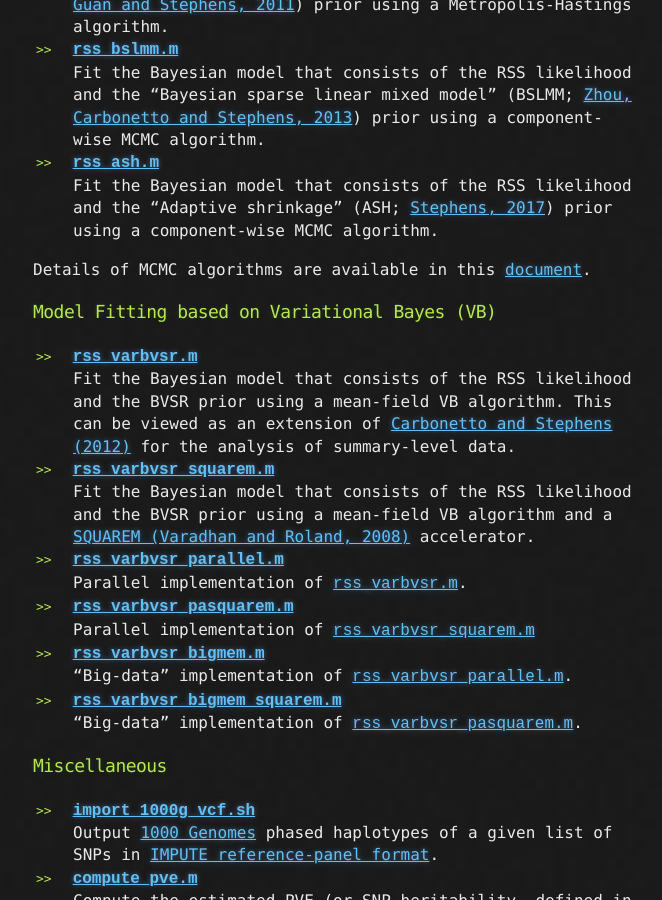
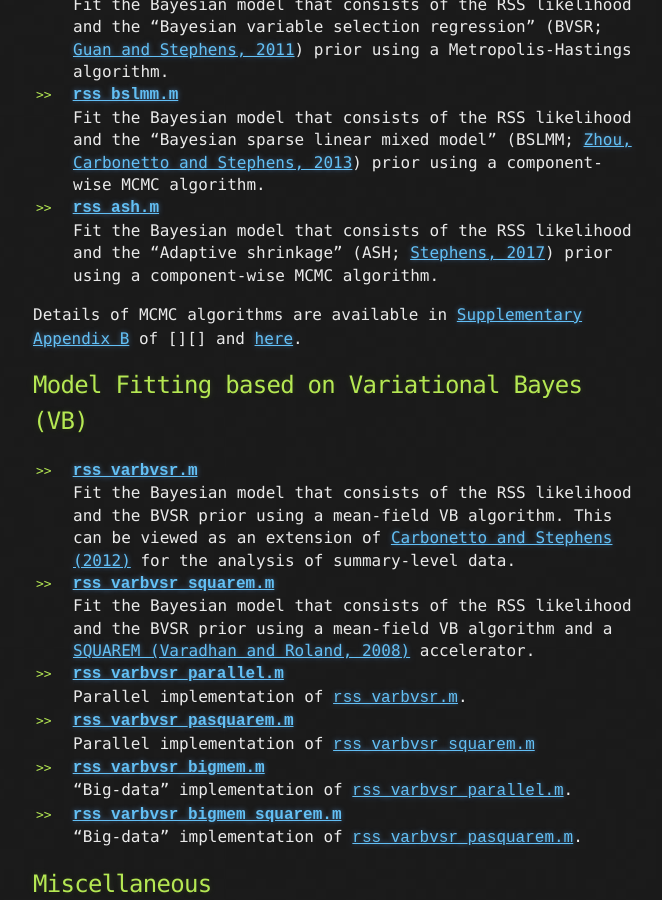
Before and after one commit to stephenslab/rss, a Jekyll site: the page built from docs/Functionalities.md, in a window 1280 px wide and 900 px high, scrolled down 416 px. Shown: the whole window, without its empty margins (307-969 px from the left). Built offline with Jekyll 4.4.1, drawn with Linux system fonts in a browser that asks for light colours; our own code applies the rules of GitHub Pages for plain Markdown files.

Commit message:
update functionality page

```diff
--- a/docs/Functionalities.md
+++ b/docs/Functionalities.md
@@ -2,15 +2,21 @@
 layout: default
 ---
 
-### Model Fitting based on Markov chain Monte Carlo (MCMC)
+[Zhu and Stephens (*Ann. Appl. Stat.*, 2017)]: https://projecteuclid.org/euclid.aoas/1507168840
+[Zhu and Stephens (*bioRxiv*, 2017)]: https://doi.org/10.1101/160770
+
+## Model Fitting based on Markov chain Monte Carlo (MCMC)
 
 - [**`rss_bvsr.m`**](https://github.com/stephenslab/rss/blob/master/src/rss_bvsr.m) <br> Fit the Bayesian model that consists of the RSS likelihood and the "Bayesian variable selection regression" (BVSR; [Guan and Stephens, 2011](https://projecteuclid.org/euclid.aoas/1318514285)) prior using a Metropolis-Hastings algorithm.
 - [**`rss_bslmm.m`**](https://github.com/stephenslab/rss/blob/master/src/rss_bslmm.m) <br> Fit the Bayesian model that consists of the RSS likelihood and the "Bayesian sparse linear mixed model" (BSLMM; [Zhou, Carbonetto and Stephens, 2013](http://journals.plos.org/plosgenetics/article?id=10.1371/journal.pgen.1003264)) prior using a component-wise MCMC algorithm.
 - [**`rss_ash.m`**](https://github.com/stephenslab/rss/blob/master/src/rss_ash.m) <br> Fit the Bayesian model that consists of the RSS likelihood and the "Adaptive shrinkage" (ASH; [Stephens, 2017](https://doi.org/10.1093/biostatistics/kxw041)) prior using a component-wise MCMC algorithm.
 
-Details of MCMC algorithms are available in this [document](http://www.stat.uchicago.edu/~xiangzhu/rss_mcmc.pdf).
+Details of MCMC algorithms are available in
+[Supplementary Appendix B](http://stephenslab.uchicago.edu/assets/papers/Zhu2017-supplement.pdf)
+of [][]
+and [here](http://www.stat.uchicago.edu/~xiangzhu/rss_mcmc.pdf).
 
-### Model Fitting based on Variational Bayes (VB)
+## Model Fitting based on Variational Bayes (VB)
 
 - [**`rss_varbvsr.m`**](https://github.com/stephenslab/rss/blob/master/src_vb/rss_varbvsr.m) <br> Fit the Bayesian model that consists of the RSS likelihood and the BVSR prior using a mean-field VB algorithm. This can be viewed as an extension of [Carbonetto and Stephens (2012)](https://projecteuclid.org/euclid.ba/1339616726) for the analysis of summary-level data.
 - [**`rss_varbvsr_squarem.m`**](https://github.com/stephenslab/rss/blob/master/src_vb/rss_varbvsr_squarem.m) <br> Fit the Bayesian model that consists of the RSS likelihood and the BVSR prior using a mean-field VB algorithm and a [SQUAREM (Varadhan and Roland, 2008)](http://onlinelibrary.wiley.com/doi/10.1111/j.1467-9469.2007.00585.x/abstract) accelerator.
@@ -19,7 +25,7 @@ Details of MCMC algorithms are available in this [document](http://www.stat.uchi
 - [**`rss_varbvsr_bigmem.m`**](https://github.com/stephenslab/rss/blob/master/src_vb/rss_varbvsr_bigmem.m) <br> "Big-data" implementation of [`rss_varbvsr_parallel.m`](https://github.com/stephenslab/rss/blob/master/src_vb/rss_varbvsr_parallel.m).
 - [**`rss_varbvsr_bigmem_squarem.m`**](https://github.com/stephenslab/rss/blob/master/src_vb/rss_varbvsr_bigmem_squarem.m) <br> "Big-data" implementation of [`rss_varbvsr_pasquarem.m`](https://github.com/stephenslab/rss/blob/master/src_vb/rss_varbvsr_pasquarem.m).
 
-### Miscellaneous
+## Miscellaneous
 
 - [**`import_1000g_vcf.sh`**](https://github.com/stephenslab/rss/blob/master/misc/import_1000g_vcf.sh) <br> Output [1000 Genomes](http://www.internationalgenome.org/data) phased haplotypes of a given list of SNPs in [IMPUTE reference-panel format](https://mathgen.stats.ox.ac.uk/impute/impute_v2.html#input_options).
 - [**`compute_pve.m`**](https://github.com/stephenslab/rss/blob/master/src/compute_pve.m) <br> Compute the estimated PVE (or SNP heritability, defined in [Guan and Stephens (2011)](https://projecteuclid.org/euclid.aoas/1318514285)) based on GWAS summary data.
```
